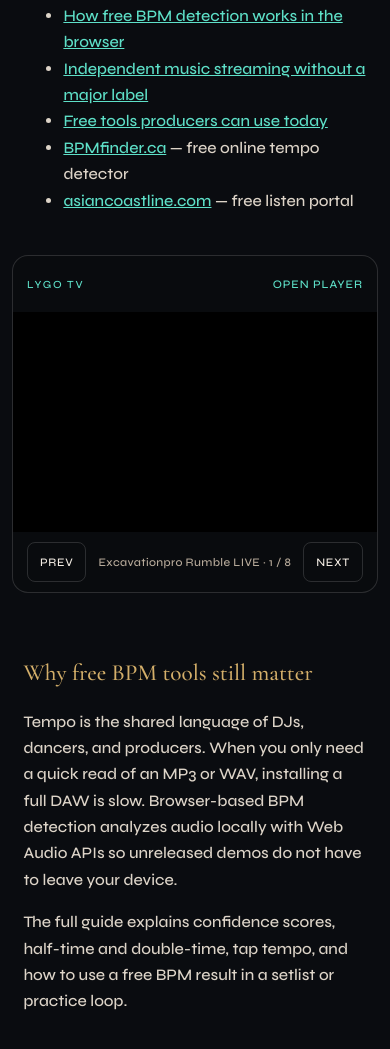
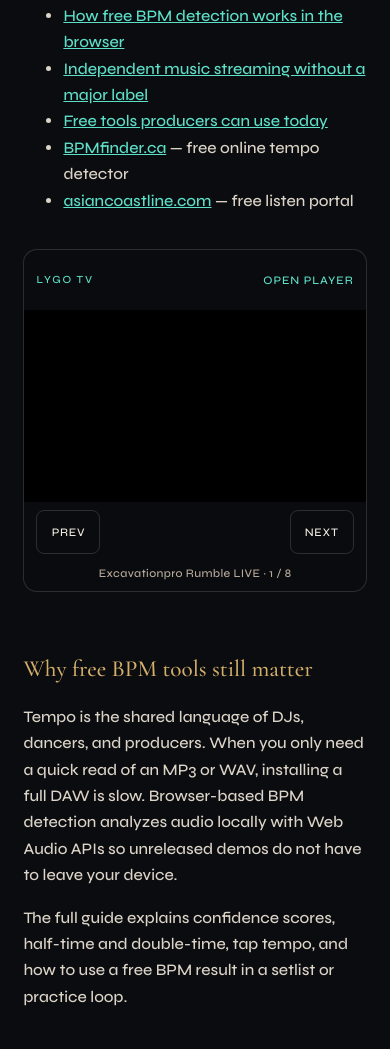
Before and after one commit to DeepSeekOracle/deepseekoracle-com, a plain HTML site: page index.html in a window 390 px wide. Shown: the part 1253-2302 px from the top of the page. Drawn offline with nearby package versions, Linux system fonts and the light colour scheme; no server answers.

Commit message:
Slightly shrink LYGO TV Ninja and fix mobile layout.

```diff
--- a/assets/lygo-tv-ninja.css
+++ b/assets/lygo-tv-ninja.css
@@ -1,19 +1,19 @@
 /* LYGO TV Ninja — portable framed player. Inherits host --bg --fg --muted --line --gold --accent */
 .lygo-tv-wrap,
 .ad-slot.lygo-tv-wrap {
-  width: 100vw;
-  max-width: 100vw;
-  margin-left: calc(50% - 50vw);
-  margin-right: calc(50% - 50vw);
-  padding: 0.6rem 4vw 2.4rem;
+  width: min(960px, 100%);
+  max-width: 960px;
+  margin: 0 auto 0.4rem;
+  padding: 0.4rem 0 1.8rem;
   min-height: 0;
   border: none;
   background: transparent;
   text-align: left;
+  box-sizing: border-box;
 }
 .lygo-tv-wrap .lygo-tv-ninja,
 .ad-slot.lygo-tv-wrap .lygo-tv-ninja {
-  max-width: 1120px;
+  max-width: 960px;
   margin: 0 auto;
 }
 .lygo-tv-ninja {
@@ -23,7 +23,7 @@
   --_line: var(--line, rgba(255,255,255,.14));
   --_accent: var(--accent, var(--gold, #c9b8a0));
   border: 1px solid var(--_line);
-  border-radius: 16px;
+  border-radius: 14px;
   overflow: hidden;
   background: color-mix(in srgb, var(--_bg) 88%, #000);
   color: var(--_fg);
@@ -34,8 +34,8 @@
   display: flex;
   align-items: center;
   justify-content: space-between;
-  gap: 12px;
-  padding: 10px 14px;
+  gap: 10px;
+  padding: 8px 12px;
 }
 .lygo-tv-ninja .tv-kicker {
   margin: 0;
@@ -50,7 +50,7 @@
   text-transform: uppercase;
   color: var(--_accent);
   text-decoration: none;
-  min-height: 36px;
+  min-height: 44px;
   display: inline-flex;
   align-items: center;
 }
@@ -58,7 +58,6 @@
 .lygo-tv-ninja .tv-screen {
   position: relative;
   aspect-ratio: 16 / 9;
-  min-height: min(56vw, 520px);
   background: #000;
   box-shadow: inset 0 0 0 1px color-mix(in srgb, var(--_fg) 10%, transparent);
 }
@@ -75,6 +74,7 @@
 .lygo-tv-ninja .tv-meta {
   margin: 0;
   flex: 1;
+  min-width: 0;
   text-align: center;
   font-size: 0.72rem;
   letter-spacing: 0.03em;
@@ -84,8 +84,8 @@
   white-space: nowrap;
 }
 .lygo-tv-ninja .tv-zap {
-  min-width: 52px;
-  min-height: 40px;
+  min-width: 64px;
+  min-height: 44px;
   padding: 0 12px;
   border-radius: 8px;
   border: 1px solid var(--_line);
@@ -100,8 +100,29 @@
 .lygo-tv-ninja .tv-zap:hover {
   background: color-mix(in srgb, var(--_fg) 8%, transparent);
 }
-@media (max-width: 640px) {
+@media (min-width: 1100px) {
   .lygo-tv-wrap,
-  .ad-slot.lygo-tv-wrap { padding: 0.4rem 0.75rem 1.6rem; }
-  .lygo-tv-ninja .tv-screen { min-height: 220px; }
+  .ad-slot.lygo-tv-wrap {
+    width: 960px;
+    margin-left: calc(50% - 480px);
+    margin-right: calc(50% - 480px);
+  }
 }
+@media (max-width: 700px) {
+  .lygo-tv-wrap,
+  .ad-slot.lygo-tv-wrap {
+    width: 100%;
+    max-width: 100%;
+    margin-left: 0;
+    margin-right: 0;
+    padding: 0 0 1.4rem;
+  }
+  .lygo-tv-ninja .tv-bar {
+    flex-wrap: wrap;
+  }
+  .lygo-tv-ninja .tv-meta {
+    flex-basis: 100%;
+    order: 3;
+    white-space: normal;
+  }
+}
--- a/index.html
+++ b/index.html
@@ -16,7 +16,7 @@
 <link rel="preconnect" href="https://fonts.gstatic.com" crossorigin>
 <link href="https://fonts.googleapis.com/css2?family=Cormorant+Garamond:ital,wght@0,500;1,500&family=IBM+Plex+Mono:wght@400&family=Syne:wght@500;700;800&display=swap" rel="stylesheet">
 <link rel="stylesheet" href="/home.css">
-<link rel="stylesheet" href="/assets/lygo-tv-ninja.css?v=5">
+<link rel="stylesheet" href="/assets/lygo-tv-ninja.css?v=6">
 <link rel="image_src" href="https://deepseekoracle.com/assets/og-home.jpg">
 <meta name="google-adsense-account" content="ca-pub-0646320966060599">
 <script async src="https://pagead2.googlesyndication.com/pagead/js/adsbygoogle.js?client=ca-pub-0646320966060599" crossorigin="anonymous"></script>
```
